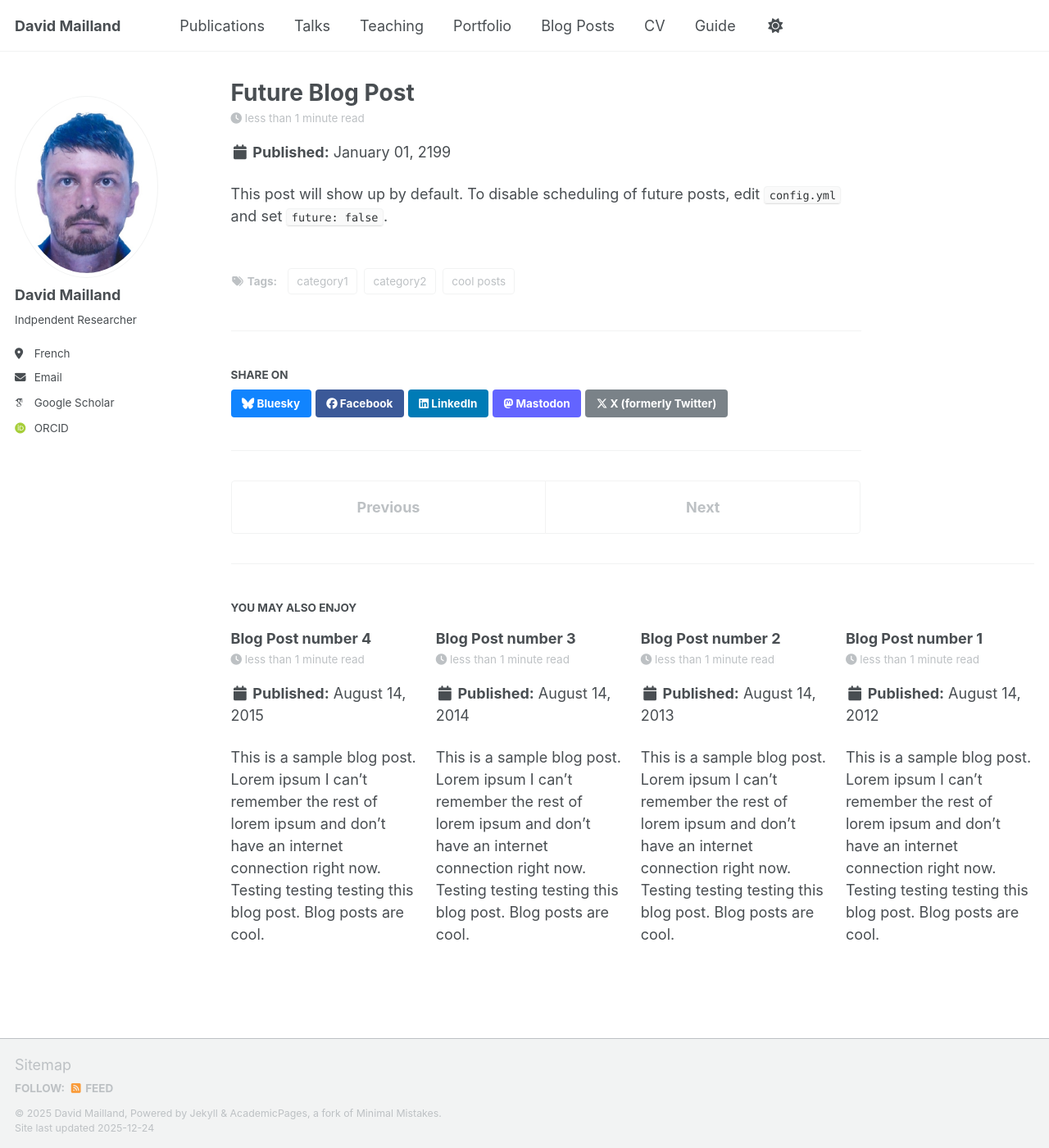
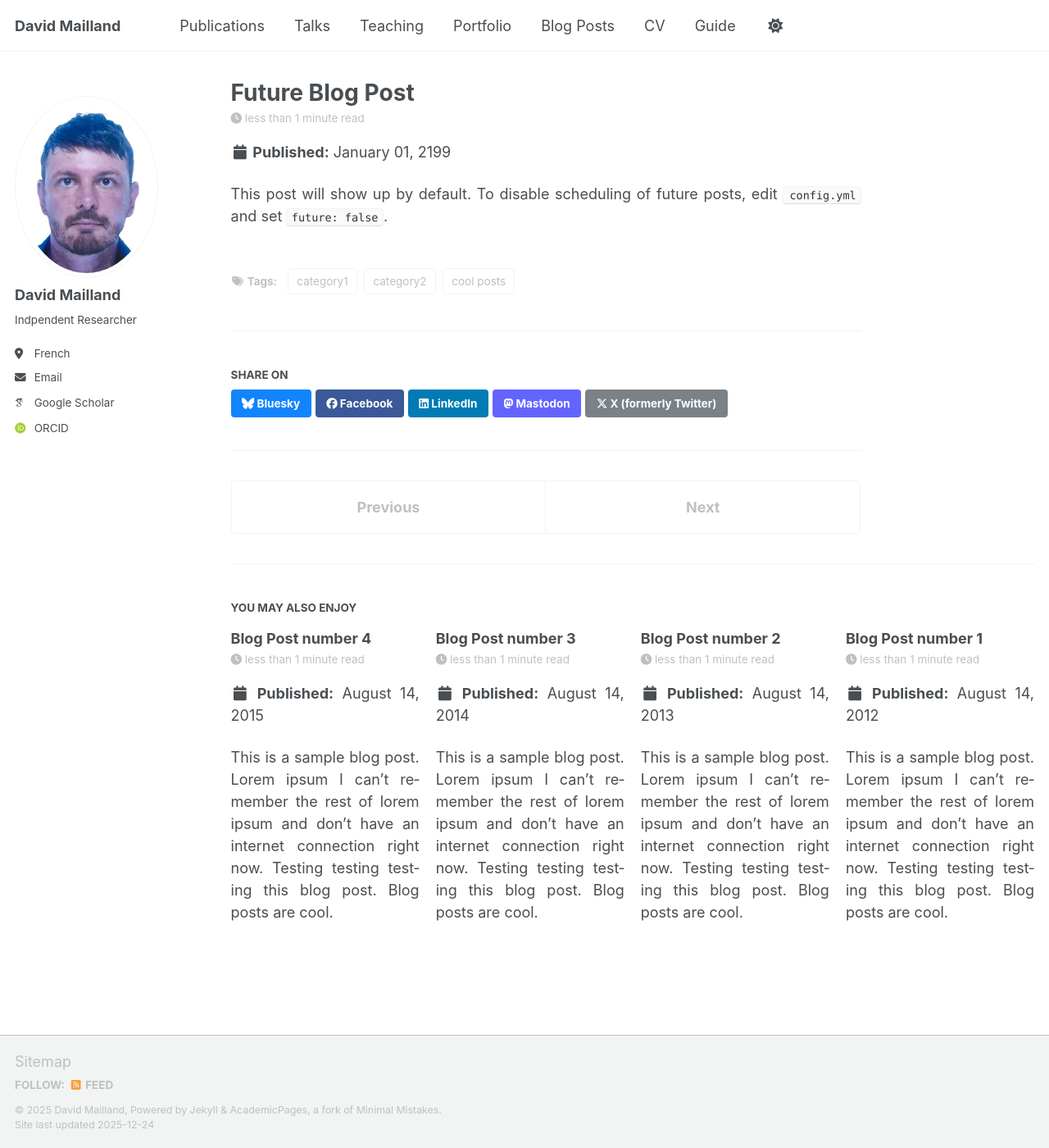
Before and after one commit to davidmailland/davidmailland.github.io, a Jekyll site: the page built from _posts/2199-01-01-future-post.md, in a window 1280 px wide and 1400 px high. Shown: the whole window at 82% size. Built offline with Jekyll 4.4.1, drawn with Linux system fonts in a browser that asks for light colours; some web fonts are replaced; a script bundle is joined from its source files by our own code; library files that are not in the unit come from our copies.

Commit message:
Update main.scss

```diff
--- a/assets/css/main.scss
+++ b/assets/css/main.scss
@@ -41,3 +41,14 @@
     "vendor/font-awesome/solid",
     "vendor/font-awesome/brands"
 ;
+
+/* ---------------------------------------------
+   Academic text justification
+   --------------------------------------------- */
+
+.page__content p,
+.archive__item-excerpt,
+.archive__item p {
+  text-align: justify;
+  hyphens: auto;
+}
```
